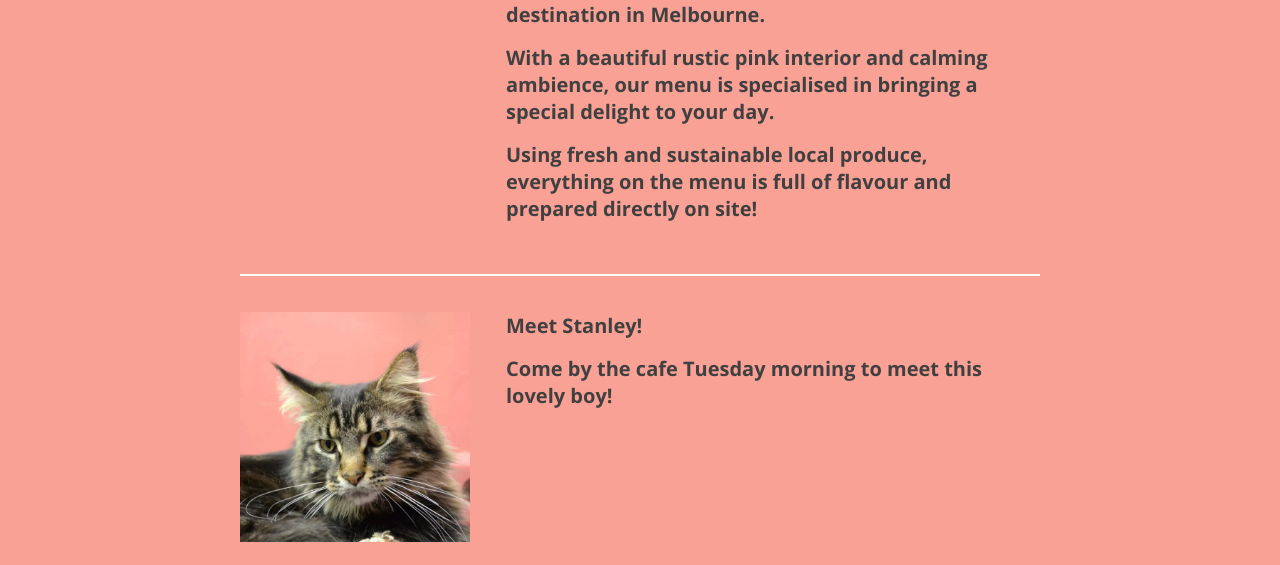
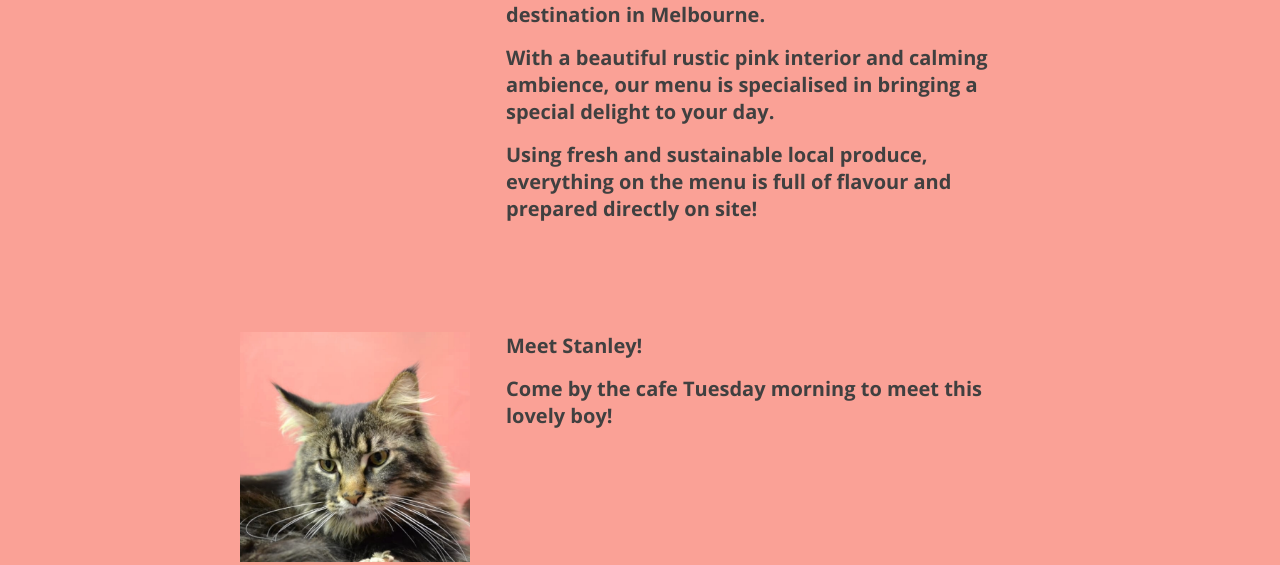
Before and after one commit to imogenlay/nology-precourse, a plain HTML site: page pink_coffee_corner/about.html in a window 1280 px wide. Shown: the part 336-901 px from the top of the page. Drawn offline with nearby package versions, Linux system fonts and the light colour scheme; a web font is replaced by a local one.

Commit message:
removed hr on about page

```diff
--- a/pink_coffee_corner/about.html
+++ b/pink_coffee_corner/about.html
@@ -42,7 +42,7 @@
             </p>
           </div>
         </div>
-        <hr />
+        <br />
         <div class="about__horizontal">
           <img src="./images/cat.jpg" />
           <div>
--- a/pink_coffee_corner/style.scss
+++ b/pink_coffee_corner/style.scss
@@ -468,11 +468,6 @@ main {
 		}
 	}
 
-	hr {
-		@include mixins.about_width();
-		border: 1px solid g.$color-white;
-	}
-
 	&__horizontal {
 		@include mixins.flex(row, flex-start, center, var(--standard-gap));
 		@include mixins.about_width();
```
Also changed, not shown: pink_coffee_corner/style.css, 1 other file.
